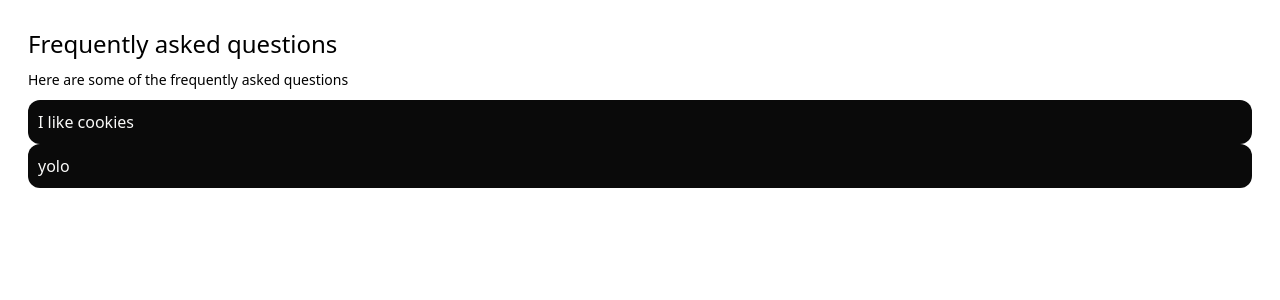
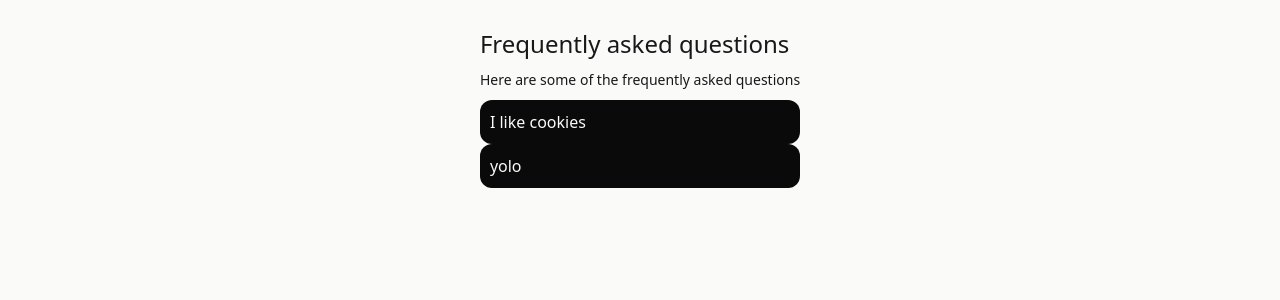
Before and after one commit to Domanskey/Accordion, a React (Vite) app: page / in a window 1280 px wide. Shown: the top 300 px of the page. Built offline with nearby package versions, Linux system fonts and the light colour scheme.

Commit message:
feat: add body styling

```diff
--- a/src/index.css
+++ b/src/index.css
@@ -1 +1,7 @@
 @import "tailwindcss";
+
+@layer base {
+  body {
+    @apply scheme-light-dark bg-stone-50 text-zinc-900 dark:bg-zinc-900 dark:text-stone-50 min-h-dvh flex flex-col items-center;
+  }
+}
```
